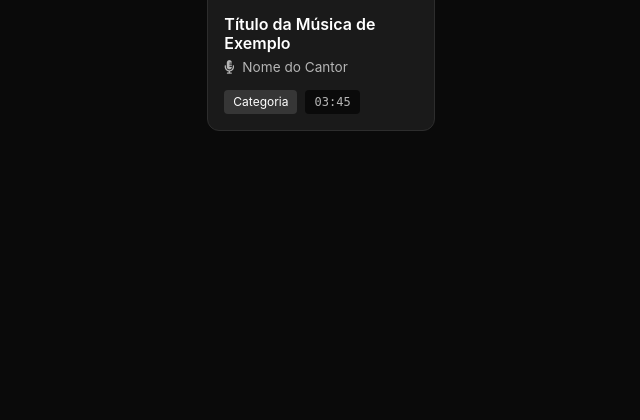
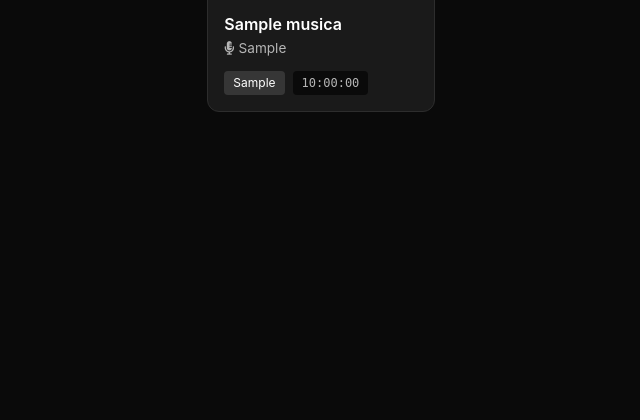
Before and after one commit to fernandagml/vibetune, a Flask app: page / in a window 1280 px wide. Shown: the part 229-649 px from the top of the page, without its empty margins (42-682 px from the left). Run offline with Flask 3, Linux system fonts and the light colour scheme; tables that the repository leaves empty hold one stand-in row (values such as "Sample post"); grey boxes marked "Sample" are stand-in pictures.

Commit message:
ADD: Atualização das músicas e lista de gêneros no site.

```diff
--- a/app.py
+++ b/app.py
@@ -1,3 +1,4 @@
+
 from flask import Flask as Fk, render_template as rt
 import mysql.connector as sql
 
@@ -24,10 +25,13 @@ def index():
     #Recuperando os dados
     musicas = cursor.fetchall()
 
+    cursor.execute("SELECT categoria, icone, cor FROM genero;")
+    generos = cursor.fetchall()
+
     #Fechando a conexão
     conec.close()
 
-    return rt("principal.html", musicas = musicas)
+    return rt("principal.html", musicas = musicas, generos = generos)
 
 if __name__ == '__main__':
     app.run(host='0.0.0.0', port=5050, debug=True)
--- a/migrate/estrutura_banco.sql
+++ b/migrate/estrutura_banco.sql
@@ -10,7 +10,7 @@ CREATE TABLE IF NOT EXISTS genero (
 CREATE TABLE IF NOT EXISTS musica (
  codigo_musica INT NOT NULL PRIMARY KEY AUTO_INCREMENT,
  cantor VARCHAR(50),
- duracao TIME,
+ duracao TIME(4),
  titulo VARCHAR(100),
  imagem VARCHAR(300),
  categoria VARCHAR(30),
--- a/templates/principal.html
+++ b/templates/principal.html
@@ -75,37 +75,43 @@
         <div class="columns">
             <aside class="column is-2 is-hidden-mobile">
                 <div class="menu">
-                    <p class="menu-label">Categorias</p>
                     <ul class="menu-list">
-                        <li><a href="#"><span class="icon"><i class="fa-solid fa-compact-disc"></i></span> Rock</a></li>
-                        <li><a href="#"><span class="icon"><i class="fa-solid fa-compact-disc"></i></span> Pop</a></li>
+                        <p class="menu-label">Categorias</p>
+                        {% for genero in generos %}
+                        <li><a href="#"><span class="icon">
+                            <i class="fa-solid fa-compact-disc"></i></span>{{ genero.categoria }}</a>
+                        </li>
+                        {% endfor %}
                     </ul>
                 </div>
+
             </aside>
 
             <main class="column">
                 <div class="columns is-multiline">
 
+                    {% for musica in musicas %}
                     <div class="column is-12-mobile is-6-tablet is-4-desktop is-3-widescreen">
                         <div class="music-card">
                             <div class="card-image">
                                 <figure class="image">
-                                    <img src="https://images.unsplash.com/photo-1470225620780-dba8ba36b745?w=800" alt="Capa">
+                                    <img src={{ musica.imagem }} alt="Capa">
                                 </figure>
                             </div>
                             <div class="card-content p-4">
-                                <span class="music-title is-size-6">Título da Música de Exemplo</span>
+                                <span class="music-title is-size-6">{{ musica.titulo }}</span>
                                 <span class="music-singer">
-                                    <i class="fa-solid fa-microphone-lines mr-1"></i> Nome do Cantor
-                                </span>
+                                    <i class="fa-solid fa-microphone-lines mr-1"></i>{{ musica.cantor }}</span>
 
                                 <div class="tags flex justify-between">
-                                    <span class="tag is-dark">Categoria</span>
-                                    <span class="tag is-black has-text-grey-light is-family-monospace">03:45</span>
+                                    <span class="tag is-dark">{{ musica.categoria }}</span>
+                                    <span class="tag is-black has-text-grey-light is-family-monospace">{{ musica.duracao }}</span>
                                 </div>
                             </div>
                         </div>
                     </div>
+                    {% endfor %}
+
                     </div>
             </main>
         </div>
```
Also changed, not shown: static/img/chicobuarque_apesardevoce.jpg (deleted).
